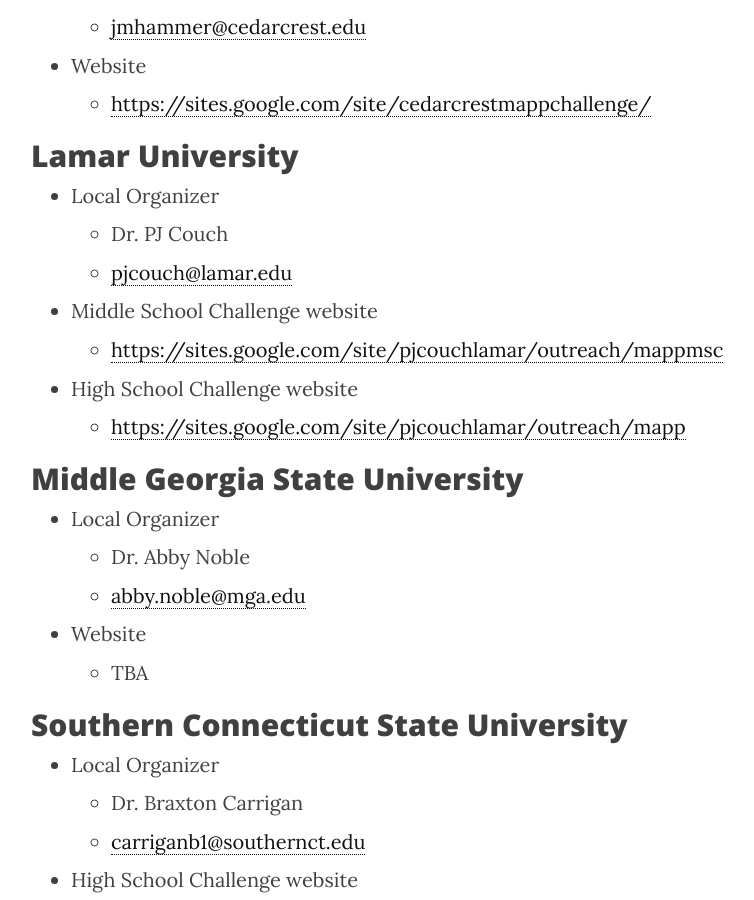
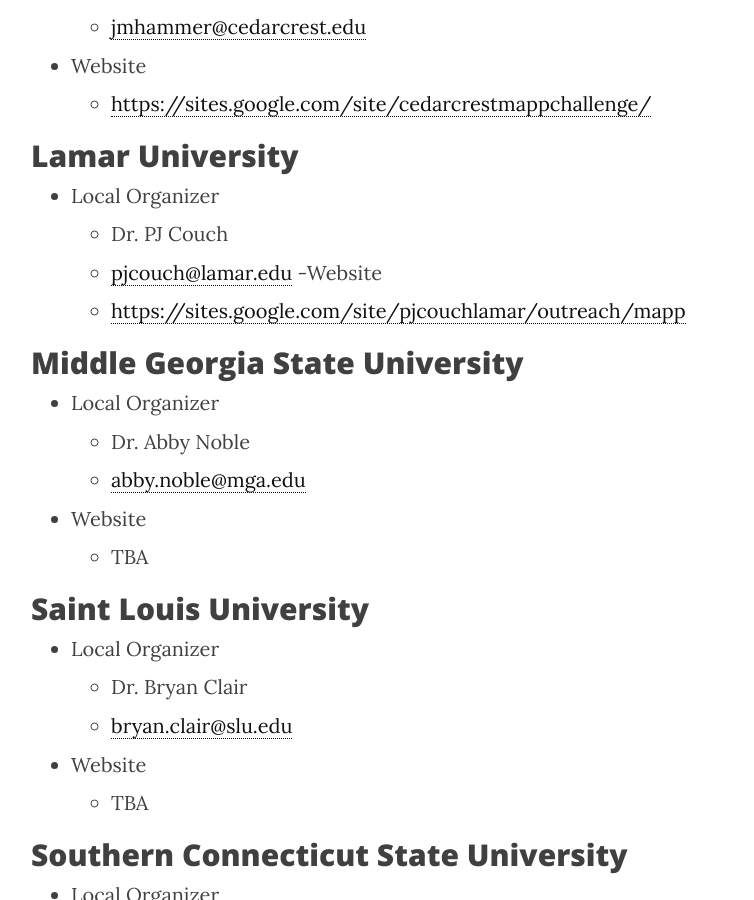
Before and after one commit to MaPPmath/mappmath.github.io, a Jekyll site: the page built from pages/3_campuses.md, in a window 1280 px wide and 900 px high, scrolled down 760 px. Shown: the whole window, without its empty margins (234-988 px from the left). Built offline with Jekyll 4.4.1, drawn with Linux system fonts in a browser that asks for light colours; nearby versions of some CDN libraries; some of the changed text lies outside the part shown.

Commit message:
add saint louis and st francis

```diff
--- a/pages/3_campuses.md
+++ b/pages/3_campuses.md
@@ -25,9 +25,7 @@
 - Local Organizer
     - Dr. PJ Couch
     - <pjcouch@lamar.edu>
-- Middle School Challenge website
-    - <https://sites.google.com/site/pjcouchlamar/outreach/mappmsc>
-- High School Challenge website
+-Website
     - <https://sites.google.com/site/pjcouchlamar/outreach/mapp>
 
 ## Middle Georgia State University
@@ -38,12 +36,20 @@
 - Website
     - TBA
 
+## Saint Louis University
+
+- Local Organizer
+    - Dr. Bryan Clair
+    - <bryan.clair@slu.edu>
+- Website
+    - TBA
+
 ## Southern Connecticut State University
 
 - Local Organizer
     - Dr. Braxton Carrigan
     - <carriganb1@southernct.edu>
-- High School Challenge website
+- Website
     - <http://www.southernct.edu/go/mapp>
 
 ## University of North Carolina at Charlotte
@@ -64,6 +70,14 @@
 - Website
     - <http://mappmath.org/campuses/south-alabama/>
 
+## University of St Francis
+
+- Local Organizer
+    - Dr. Megan Powell
+    - <MPowell@stfrancis.edu>
+- Website
+    - TBA
+
 ## Western Carolina University
 
 - Local Organizer
```
